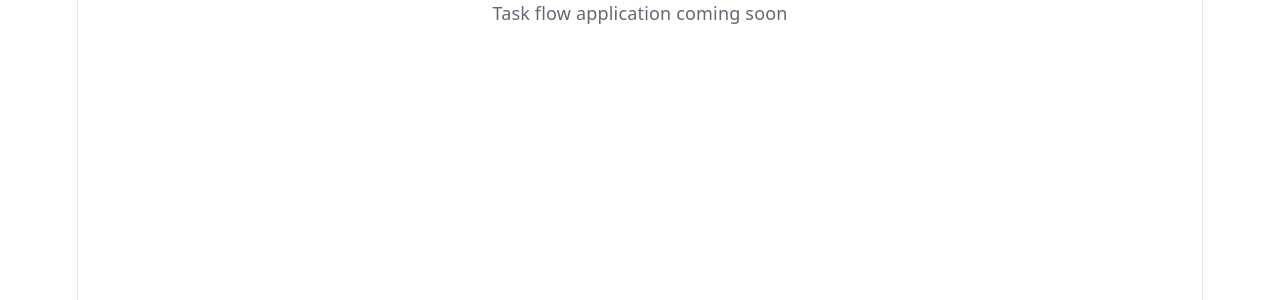
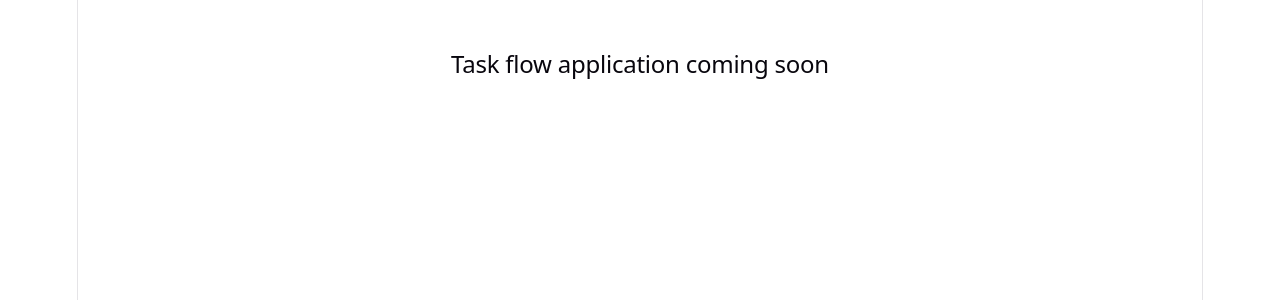
Before and after one commit to ni3stack/taskflow, a React (Vite) app in the folder client/: page / in a window 1280 px wide. Shown: the top 300 px of the page. Built offline with nearby package versions, Linux system fonts and the light colour scheme; no server answers.

Commit message:
feat: integrate client with api (#2)

```diff
--- a/client/src/App.css
+++ b/client/src/App.css
@@ -2,6 +2,7 @@
   display: flex;
   justify-content: center;
   align-items: center;
-  margin-top: 50%;
-  height: 100vh;
+  margin-top: 50px;
+  flex-direction: column;
+  gap: 10px;
 }
--- a/client/src/App.tsx
+++ b/client/src/App.tsx
@@ -1,8 +1,22 @@
-import './App.css'
+import { useState, useEffect } from "react";
+import "./App.css"
 
 function App() {
+  const [message, setMessage] = useState("");
+
+  useEffect(() => {
+    fetch("http://localhost:5000/api/health")
+      .then((response) => response.json())
+      .then((data) => {
+        setMessage(data.message);
+      })
+  },[]);
+
   return (
-    <div>Task flow application coming soon</div>
+    <div className="app-container">
+      <h2>Task flow application coming soon</h2>
+      <p>{message}</p>
+    </div>
   )
 }
 
--- a/client/src/index.css
+++ b/client/src/index.css
@@ -94,18 +94,3 @@ h2 {
 p {
   margin: 0;
 }
-
-code,
-.counter {
-  font-family: var(--mono);
-  display: inline-flex;
-  border-radius: 4px;
-  color: var(--text-h);
-}
-
-code {
-  font-size: 15px;
-  line-height: 135%;
-  padding: 4px 8px;
-  background: var(--code-bg);
-}
```
Also changed, not shown: 1 other file (tests, documents, lock files or other folders).
